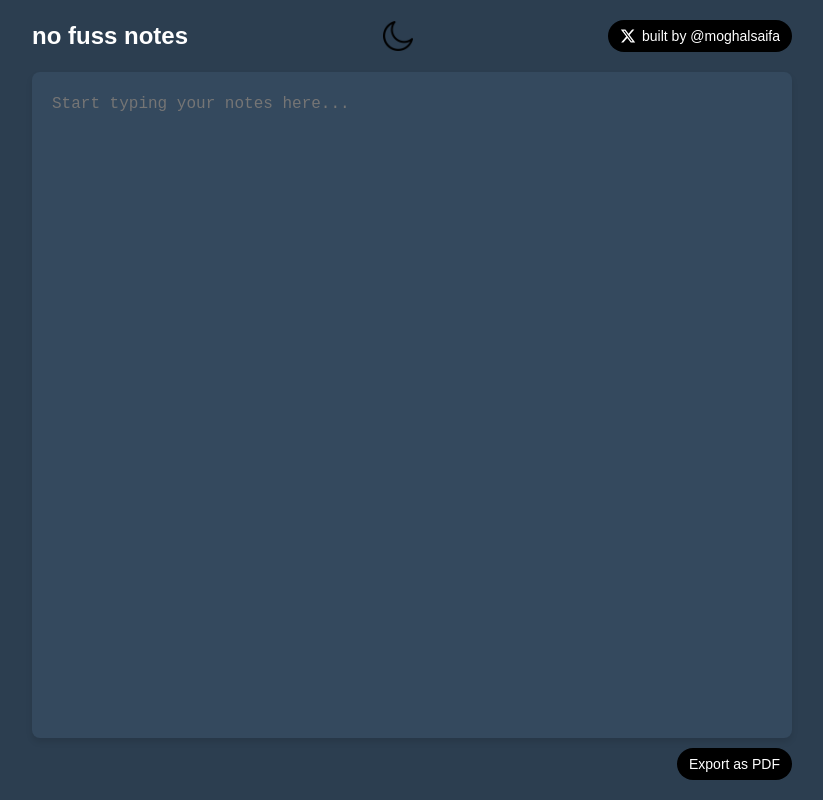
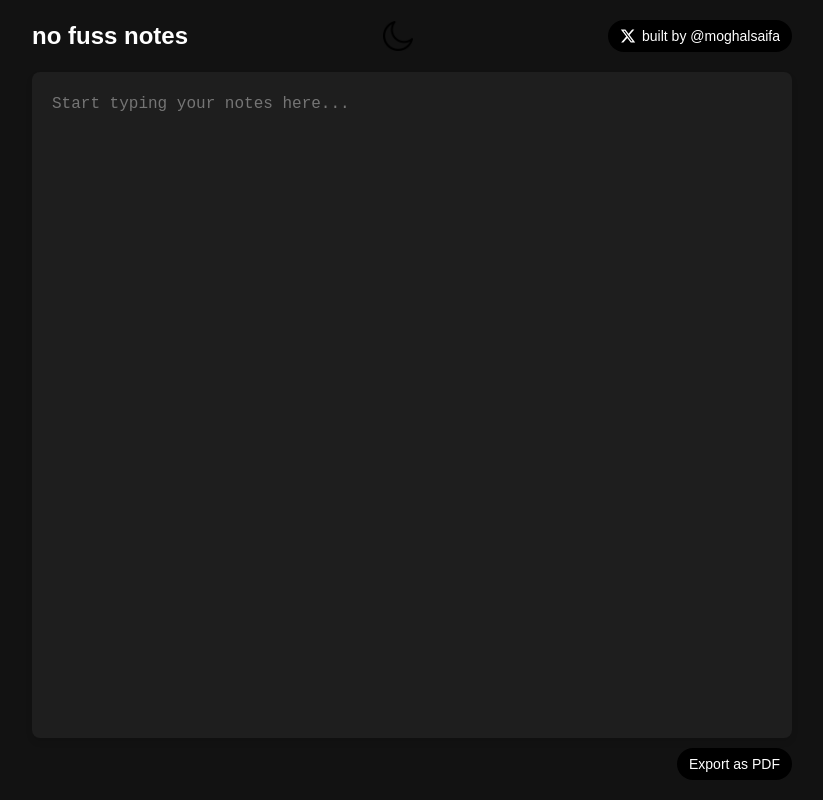
Before and after one commit to moghalsaif/no-fuss-notes, a plain HTML site: page index.html in a window 1280 px wide. Both pictures are taken after a click on the picture 626 px from the left and 36 px from the top of the page. Shown: the whole page, without its empty margins (228-1051 px from the left). Drawn offline with nearby package versions, Linux system fonts and the light colour scheme.

Commit message:
Update index.html

```diff
--- a/index.html
+++ b/index.html
@@ -127,9 +127,9 @@
                 document.getElementById('notepad').style.color = '#2c3e50';
                 themeToggle.src = 'sun.png';
             } else {
-                document.body.style.backgroundColor = '#2c3e50';
+                document.body.style.backgroundColor = '#121212';
                 document.body.style.color = '#ffffff';
-                document.getElementById('notepad').style.backgroundColor = '#34495e';
+                document.getElementById('notepad').style.backgroundColor = '#1e1e1e';
                 document.getElementById('notepad').style.color = '#ffffff';
                 themeToggle.src = 'moon.png';
             }
```
